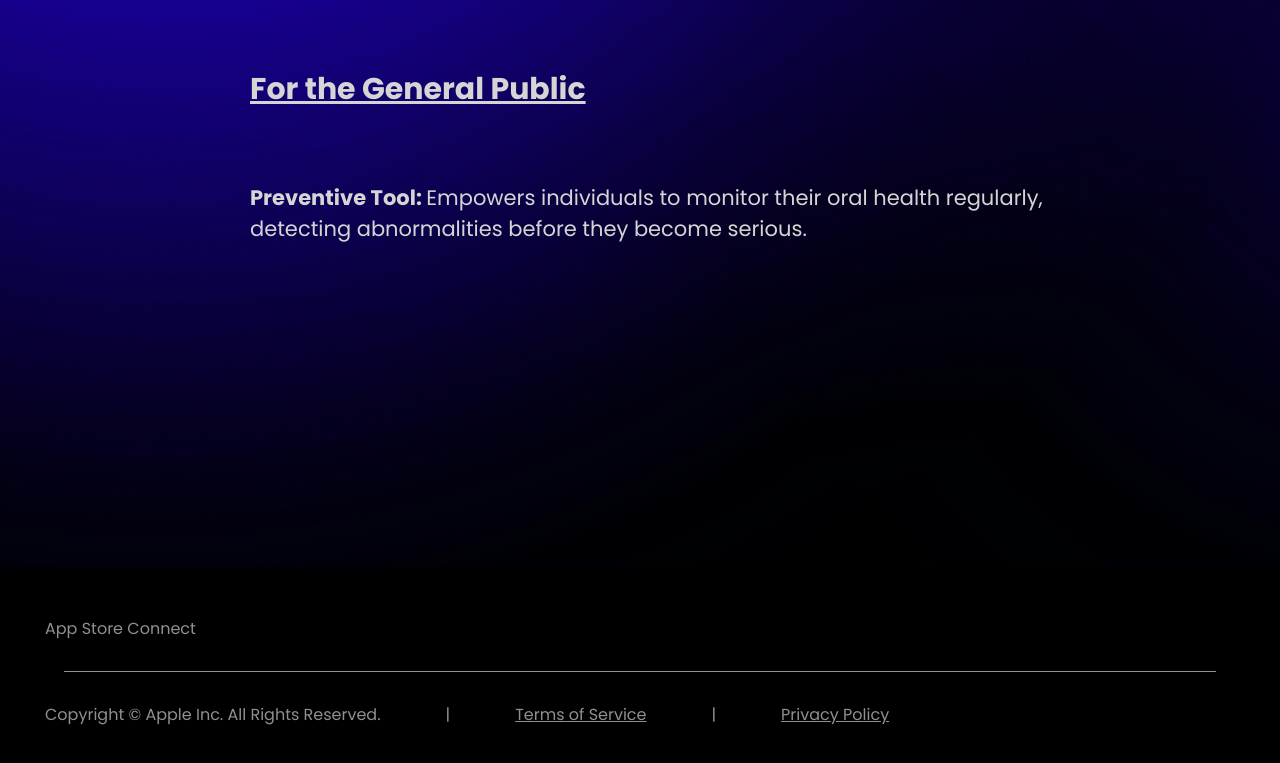
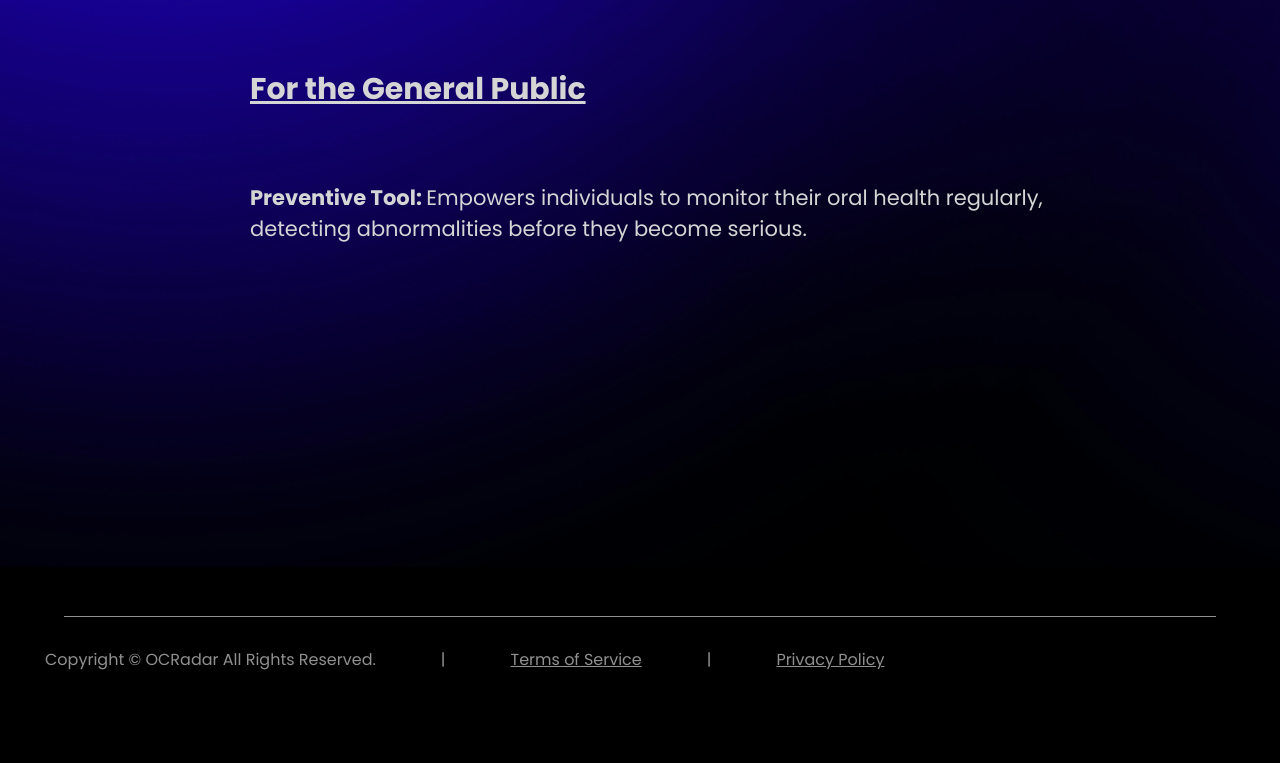
Before and after one commit to OCRadar/Website, a plain HTML site: page about.html in a window 1280 px wide. Shown: the part 2322-3085 px from the top of the page. Drawn offline with Linux system fonts and the light colour scheme; a web font is replaced by a local one.

Commit message:
Update about.html

```diff
--- a/about.html
+++ b/about.html
@@ -110,12 +110,11 @@
         </div>
 
         <!-- footer -->
-        <div class="footer1">
-            <p class="footer2 poppins-regular">App Store Connect</p>
+                <div class="footer1">
             <div class="footer-line"></div>
 
             <div class="centerthefooter">
-            <p class="footer3 poppins-regular" src="">Copyright © Apple Inc. All Rights Reserved.</p>
+            <p class="footer3 poppins-regular">Copyright © OCRadar All Rights Reserved.</p>
             <p class="footer3 poppins-regular">|</p>
             <a class="footer3 poppins-regular" href="TermsOfService.html">Terms of Service</a>
             <a class="footer3 poppins-regular">|</a>
@@ -123,8 +122,6 @@
             </div>
         </div>
 
-        <!-- back to top button -->
-        <button class="poppins-thin" onclick="topFunction()" id="myBtn" title="Go to top"><p>↑</p></button>
-
-    </body>
+        <!-- Back to Top Button -->
+        <button class="poppins-thin" onclick="topFunction()" id="myBtn" title="Go to top">↑</button>
 </html>
```
